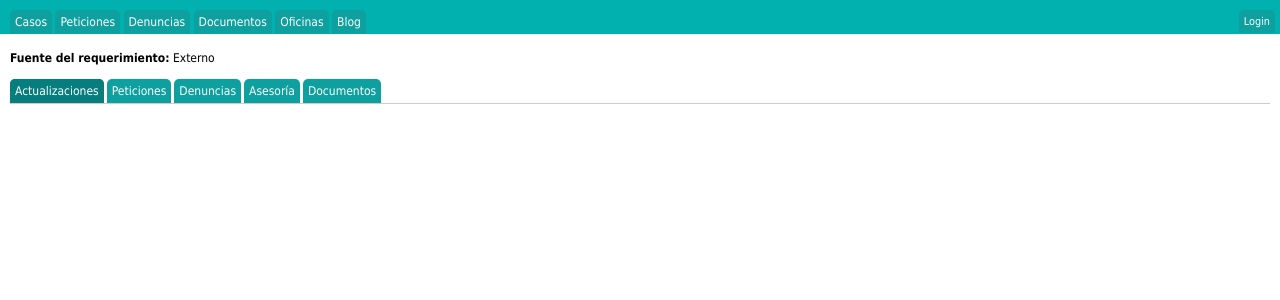
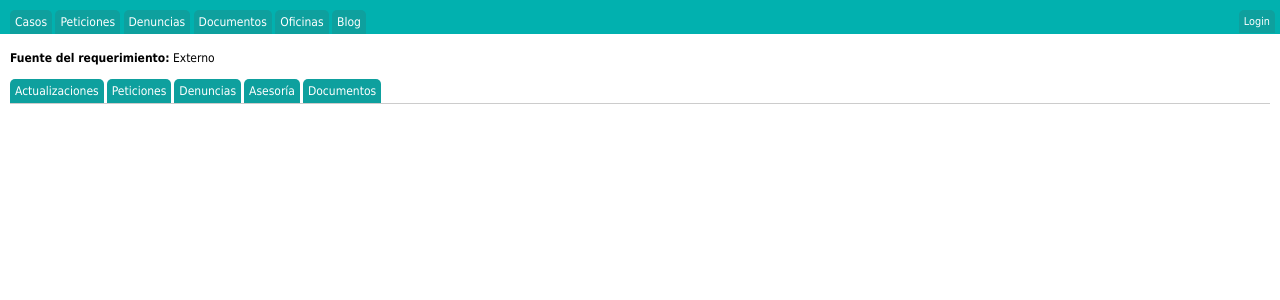
Before and after one commit to fundeIT/ALAC, a Flask app: template templates/caseshow.html in a window 1280 px wide. Shown: the top 300 px of the page. Run offline with Flask 2, Linux system fonts and the light colour scheme; the template is opened without the code that fills it, so the values that code supplies are empty.

Commit message:
Adjustment in tabs.js

```diff
--- a/static/tabs.js
+++ b/static/tabs.js
@@ -9,8 +9,10 @@ function openTab(evt, tabName) {
         tablinks[i].className = tablinks[i].className.replace(" active", "");
     }
     if (tabName) {
-        document.getElementById(tabName).style.display = "block";
-        evt.currentTarget.className += " active";
+        el = document.getElementById(tabName) // .style.display = "block";
+		el.style.display = "block";
+		// el.className += " active";
+        // evt.currentTarget.className += " active";
     }
     else {
         tabcontent = document.getElementsByClassName("tabcontent");
@@ -22,4 +24,8 @@ function openTab(evt, tabName) {
 
 window.onload = function() {
     openTab(null, null);
+	var pos = window.location.href.indexOf("#");
+	var tag = window.location.href.substr(pos + 1);
+	if (tag)
+		openTab(null, tag);
 }
--- a/templates/caseshow.html
+++ b/templates/caseshow.html
@@ -21,11 +21,11 @@
 </p>
 
 <ul class="tab">
-    <li><a href="#" class="tablinks" onclick="openTab(event, 'updates')">Actualizaciones</a></li>
-    <li><a href="#" class="tablinks" onclick="openTab(event, 'requests')">Peticiones</a></li>
-    <li><a href="#" class="tablinks" onclick="openTab(event, 'complains')">Denuncias</a></li>
-    <li><a href="#" class="tablinks" onclick="openTab(event, 'advises')">Asesoría</a></li>
-    <li><a href="#" class="tablinks" onclick="openTab(event, 'docs')">Documentos</a></li>
+    <li><a href="#updates" class="tablinks" onclick="openTab(event, 'updates')">Actualizaciones</a></li>
+    <li><a href="#requests" class="tablinks" onclick="openTab(event, 'requests')">Peticiones</a></li>
+    <li><a href="#complains" class="tablinks" onclick="openTab(event, 'complains')">Denuncias</a></li>
+    <li><a href="#advises" class="tablinks" onclick="openTab(event, 'advises')">Asesoría</a></li>
+    <li><a href="#docs" class="tablinks" onclick="openTab(event, 'docs')">Documentos</a></li>
 </ul>
 
 <div id="updates" class="tabcontent">
```
Also changed, not shown: 1 other file.
